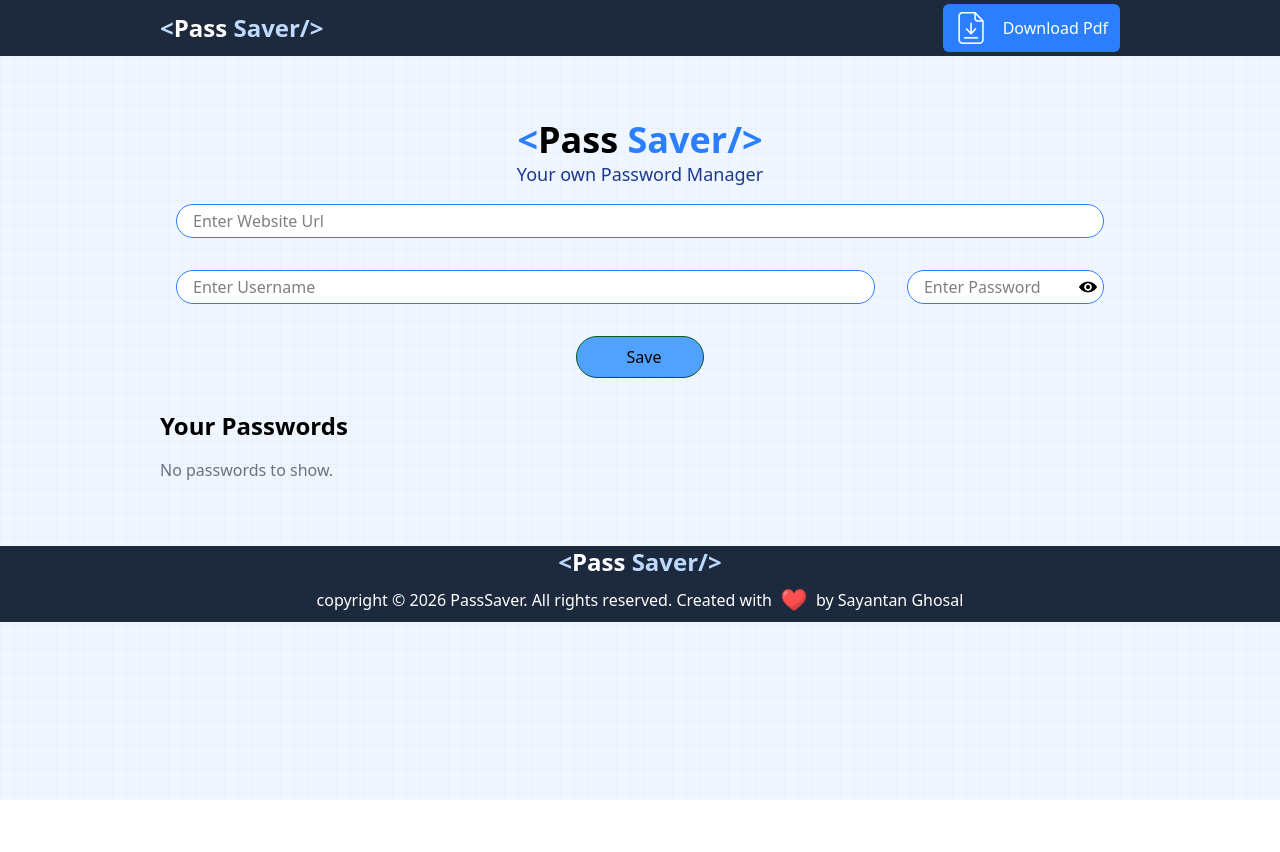
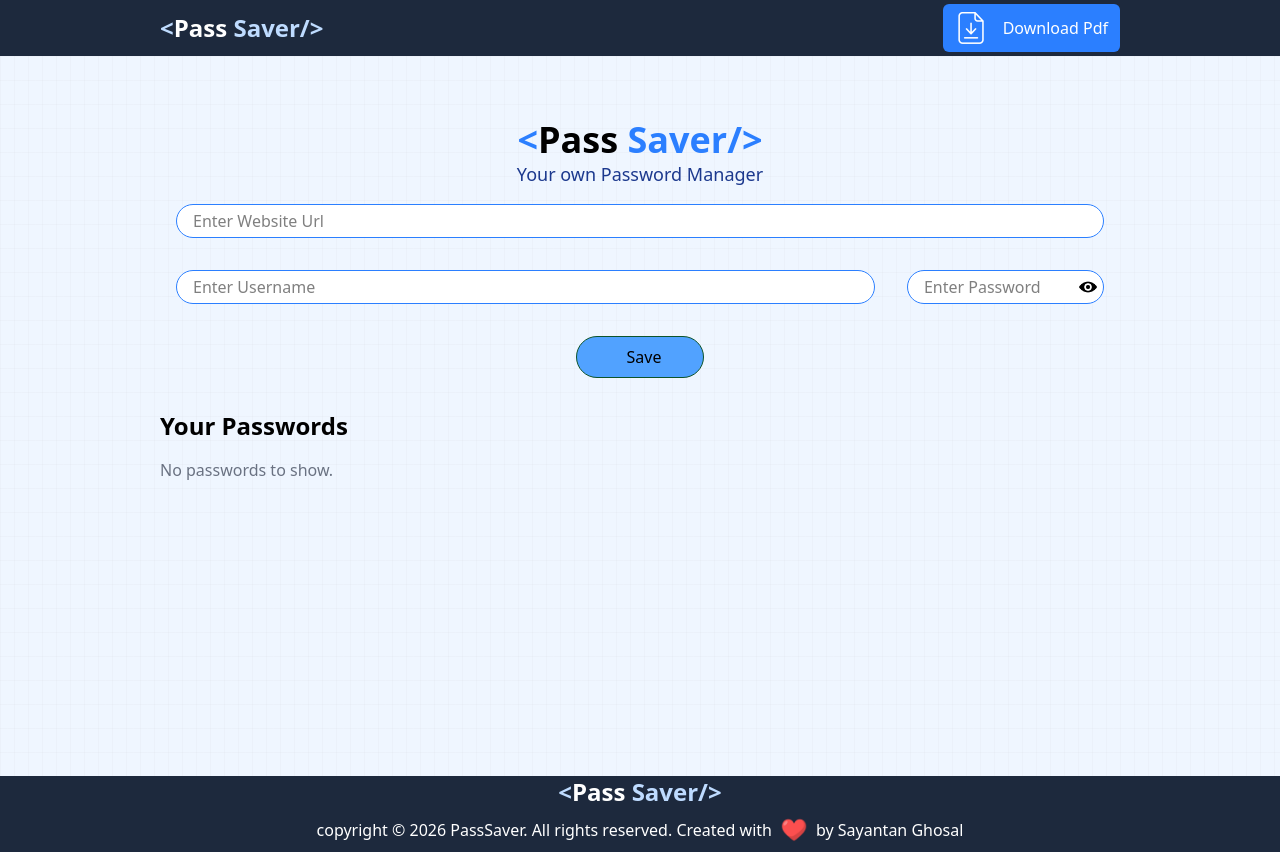
Before and after one commit to Sunnysines/passop, a React (Vite) app: page / in a window 1280 px wide. Before the commit the page ends 800 px from the top, so only its background shows below. Built offline with nearby package versions, Linux system fonts and the light colour scheme; some icons are missing.

Commit message:
minor footer adjustments

```diff
--- a/src/App.jsx
+++ b/src/App.jsx
@@ -13,7 +13,10 @@ function App() {
     <Navbar />
     <div className="bg-blue-50 bg-[linear-gradient(to_right,#8080800a_1px,transparent_1px),linear-gradient(to_bottom,#8080800a_1px,transparent_1px)] bg-[size:14px_24px]">
 
+    <div className="min-h-[90vh]">
+
     <Manager />
+    </div>
     </div>
     <Footer />
   </>
```
